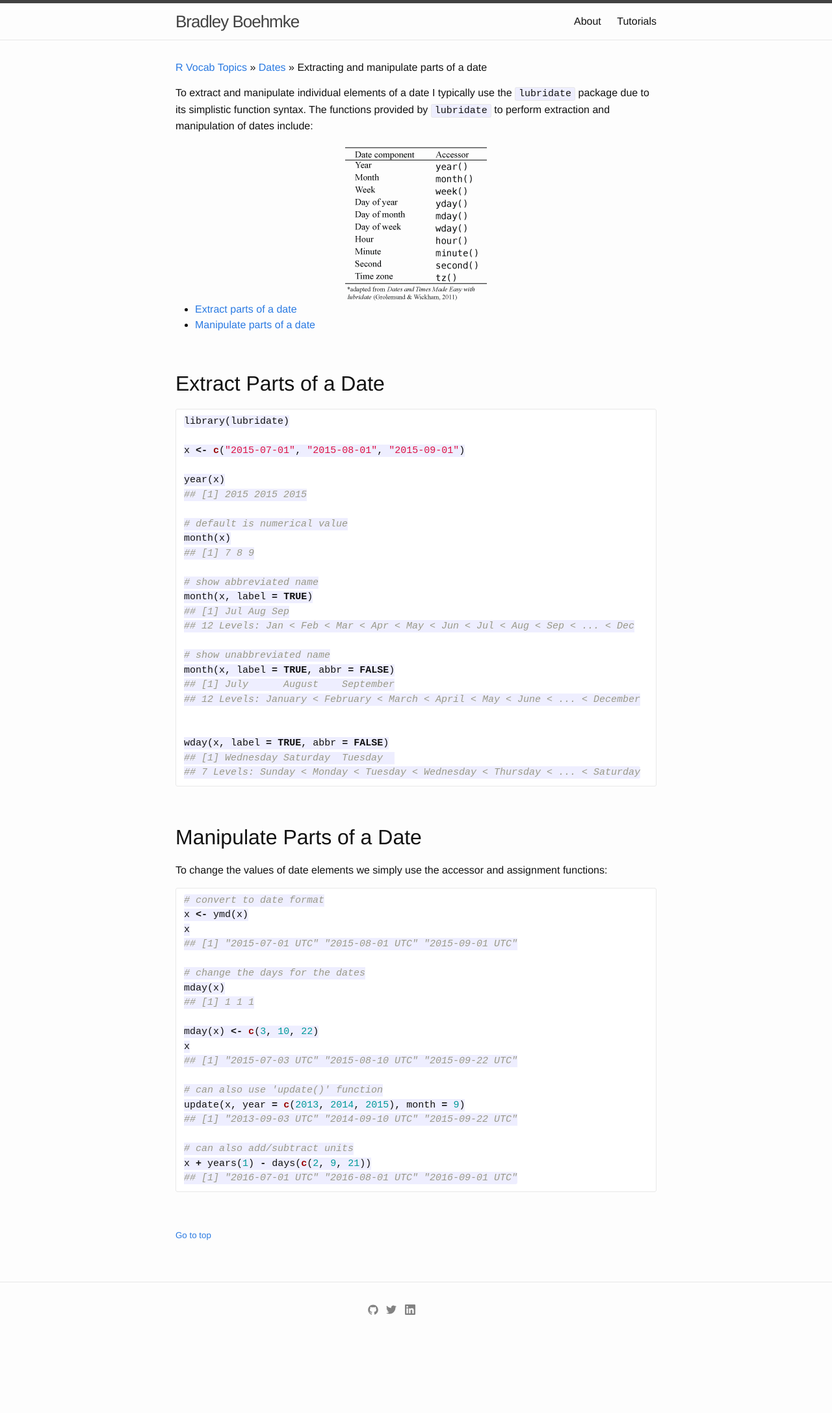
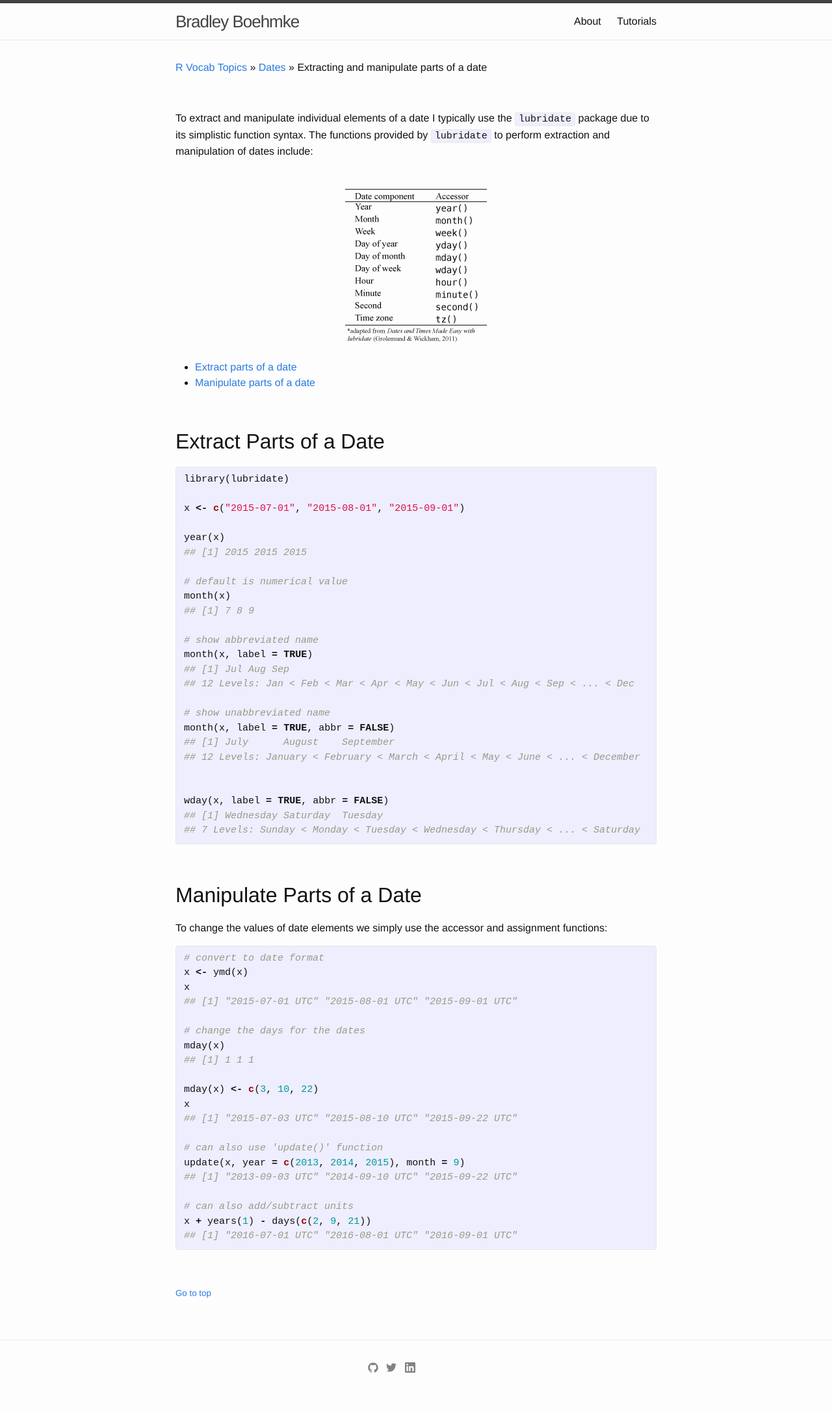
Before and after one commit to bradleyboehmke/bradleyboehmke, a Jekyll site: the page built from tutorials/extract_date.md, in a window 1280 px wide. Shown: the whole page at 65% size. Built offline with Jekyll 4.4.1, drawn with Linux system fonts in a browser that asks for light colours; before the commit the page ends 2085 px from its top, so only the background shows below that.

Commit message:
Update extract_date.md

````diff
--- a/tutorials/extract_date.md
+++ b/tutorials/extract_date.md
@@ -5,11 +5,12 @@ title: NULL
 
 [R Vocab Topics](index) &#187; [Dates](dates) &#187; Extracting and manipulate parts of a date
 
+<br>
 
 To extract and manipulate individual elements of a date I typically use the `lubridate` package due to its simplistic function syntax.  The functions provided by `lubridate` to perform extraction and manipulation of dates include:
 
 <center>
-<img src="/public/images/r_vocab/lubridate_accessors.png" alt="lubridate Accessor Functions">
+<img src="/public/images/r_vocab/lubridate_accessors.png" alt="lubridate Accessor Functions" vspace="25">
 </center>
 
 * <a href="#extract">Extract parts of a date</a>
@@ -22,7 +23,7 @@ To extract and manipulate individual elements of a date I typically use the `lub
 ## Extract Parts of a Date
 
 
-```r
+{% highlight r %}
 library(lubridate)
 
 x <- c("2015-07-01", "2015-08-01", "2015-09-01")
@@ -48,7 +49,7 @@ month(x, label = TRUE, abbr = FALSE)
 wday(x, label = TRUE, abbr = FALSE)
 ## [1] Wednesday Saturday  Tuesday
 ## 7 Levels: Sunday < Monday < Tuesday < Wednesday < Thursday < ... < Saturday
-```
+{% endhighlight %}
 
 <br>
 
@@ -57,7 +58,7 @@ wday(x, label = TRUE, abbr = FALSE)
 ## Manipulate Parts of a Date
 To change the values of date elements we simply use the accessor and assignment functions:
 
-```r
+{% highlight r %}
 # convert to date format
 x <- ymd(x)
 x
@@ -78,7 +79,7 @@ update(x, year = c(2013, 2014, 2015), month = 9)
 # can also add/subtract units
 x + years(1) - days(c(2, 9, 21))
 ## [1] "2016-07-01 UTC" "2016-08-01 UTC" "2016-09-01 UTC"
-```
+{% endhighlight %}
 
 
 <br>
````
